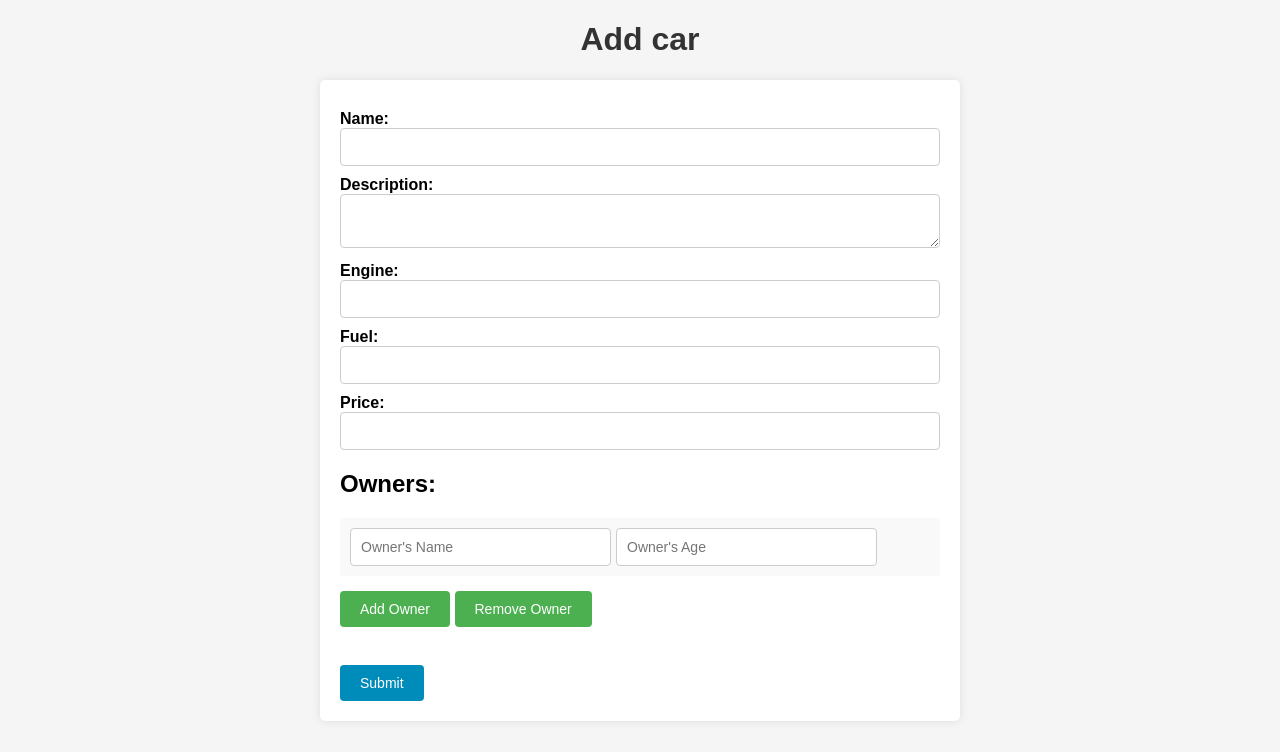
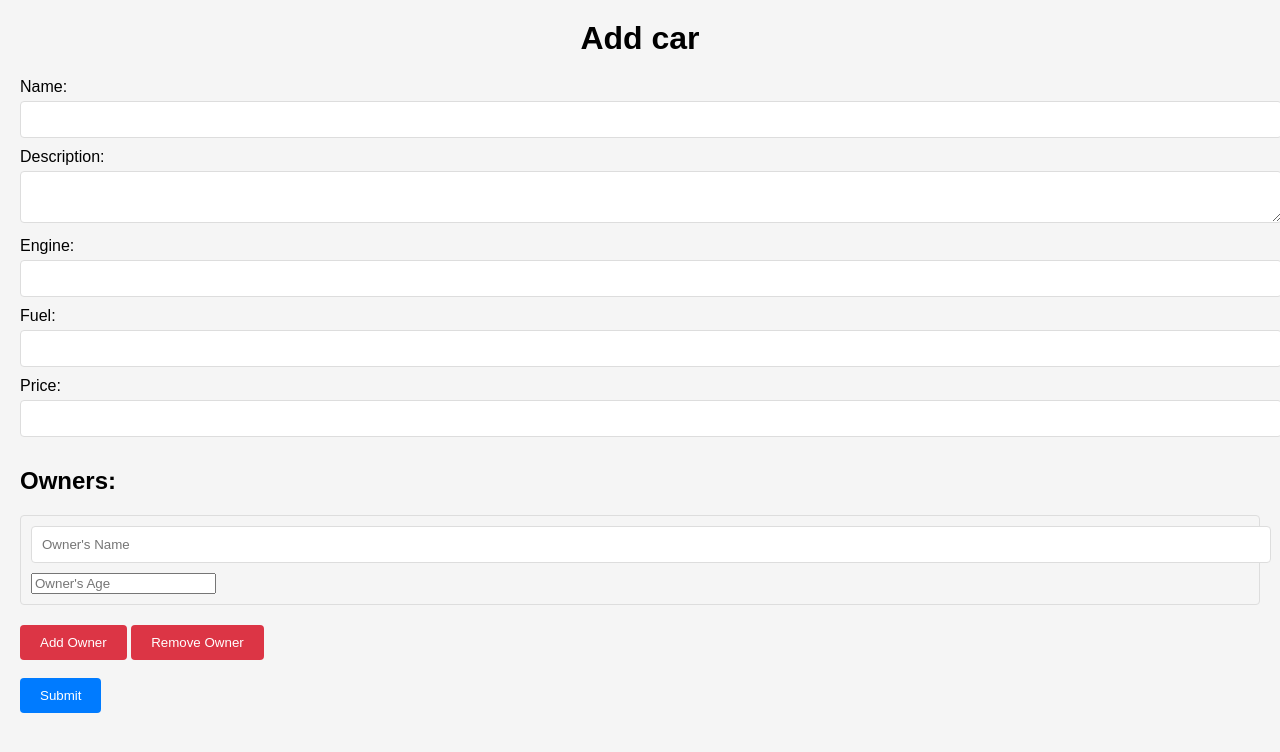
Before and after one commit to Derane/car-test-task, a PHP site: page / in a window 1280 px wide. Shown: the top 752 px of the page. Run offline with PHP 8.4, Linux system fonts and the light colour scheme.

Commit message:
add css file

```diff
--- a/styles.css
+++ b/styles.css
@@ -1,93 +1,87 @@
 body {
     font-family: Arial, sans-serif;
+    margin: 0;
+    padding: 20px;
     background-color: #f5f5f5;
+}
+
+.container {
+    max-width: 800px;
+    margin: 0 auto;
+    background-color: #fff;
+    border: 1px solid #ddd;
+    padding: 20px;
+    box-shadow: 0 2px 5px rgba(0, 0, 0, 0.1);
 }
 
 h1 {
     text-align: center;
-    color: #333;
+    margin-top: 0;
 }
 
 form {
-    max-width: 600px;
-    margin: 0 auto;
-    padding: 20px;
-    background-color: #fff;
-    border-radius: 5px;
-    box-shadow: 0 0 10px rgba(0, 0, 0, 0.1);
+    margin-bottom: 20px;
 }
 
 label {
     display: block;
-    font-weight: bold;
-    margin-top: 10px;
+    margin-bottom: 5px;
 }
 
 input[type="text"],
-input[type="number"],
 textarea {
     width: 100%;
     padding: 10px;
-    border: 1px solid #ccc;
+    border: 1px solid #ddd;
     border-radius: 4px;
-    box-sizing: border-box;
-    font-size: 14px;
+    margin-bottom: 10px;
 }
 
 button {
-    margin-top: 10px;
-    padding: 10px 20px;
     background-color: #4CAF50;
     color: #fff;
+    padding: 10px 20px;
     border: none;
     border-radius: 4px;
     cursor: pointer;
-    font-size: 14px;
 }
 
 button[type="submit"] {
-    background-color: #008CBA;
+    background-color: #007bff;
 }
 
-#inputContainer {
+button[type="button"] {
+    background-color: #dc3545;
+}
+
+.owner {
+    margin-bottom: 20px;
+    border: 1px solid #ddd;
+    padding: 10px;
+    border-radius: 4px;
+    position: relative;
+}
+
+.owner-fields {
     margin-bottom: 10px;
 }
 
-.owner {
-    margin-bottom: 5px;
-    padding: 10px;
-    border-radius: 4px;
-    background-color: #f9f9f9;
+.owner-fields label {
+    display: inline-block;
+    width: 120px;
 }
 
-.owner input[type="text"],
-.owner input[type="number"] {
-    width: 45%;
-    margin-right: 5px;
+.owner:last-child {
+    margin-bottom: 0;
 }
 
-.owner div {
-    display: flex;
+.remove-button {
+    position: absolute;
+    top: 5px;
+    right: 5px;
 }
 
-.owner button {
-    margin-left: 5px;
+.error-message {
+    color: #dc3545;
+    margin-bottom: 10px;
 }
-
-.add-field-button,
-.remove-field-button {
-    margin-top: 10px;
-    padding: 5px 10px;
-    background-color: #ccc;
-    color: #fff;
-    border: none;
-    border-radius: 4px;
-    cursor: pointer;
-    font-size: 12px;
-    transition: background-color 0.3s ease;
-}
-
-.add-field-button:hover,
-.remove-field-button:hover {
-    background-color: #999;
-}
```
